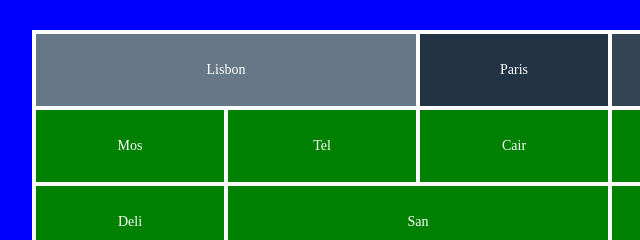
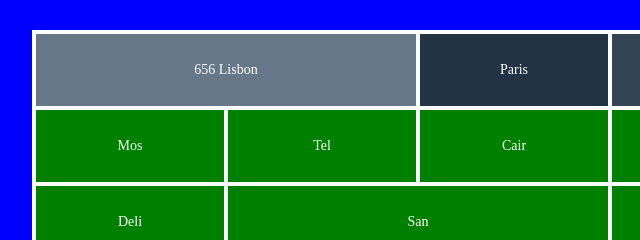
Before and after one commit to Seolena/urok7, a plain HTML site: page index.html in a window 1280 px wide. Shown: the top 240 px of the page, 222-862 px from the left. Drawn offline with Linux system fonts and the light colour scheme; some icons are missing.

Commit message:
Update index.html

```diff
--- a/index.html
+++ b/index.html
@@ -15,7 +15,7 @@
 
 	<div class="container">
 		<ul class="u767">
-			<li class="big c123"><a href="	"><i class="wi wi-night-sleet"></i> Lisbon</a></li>
+			<li class="big c123"><a href="	"><i class="wi wi-night-sleet"></i> 656 Lisbon</a></li>
 			<li class="small c234"><a>Paris</a></li>
 			<li class="small c345"><a href="	">Bel</a></li>
 			<li class="small"><a href="	">Mos</a></li>
```
